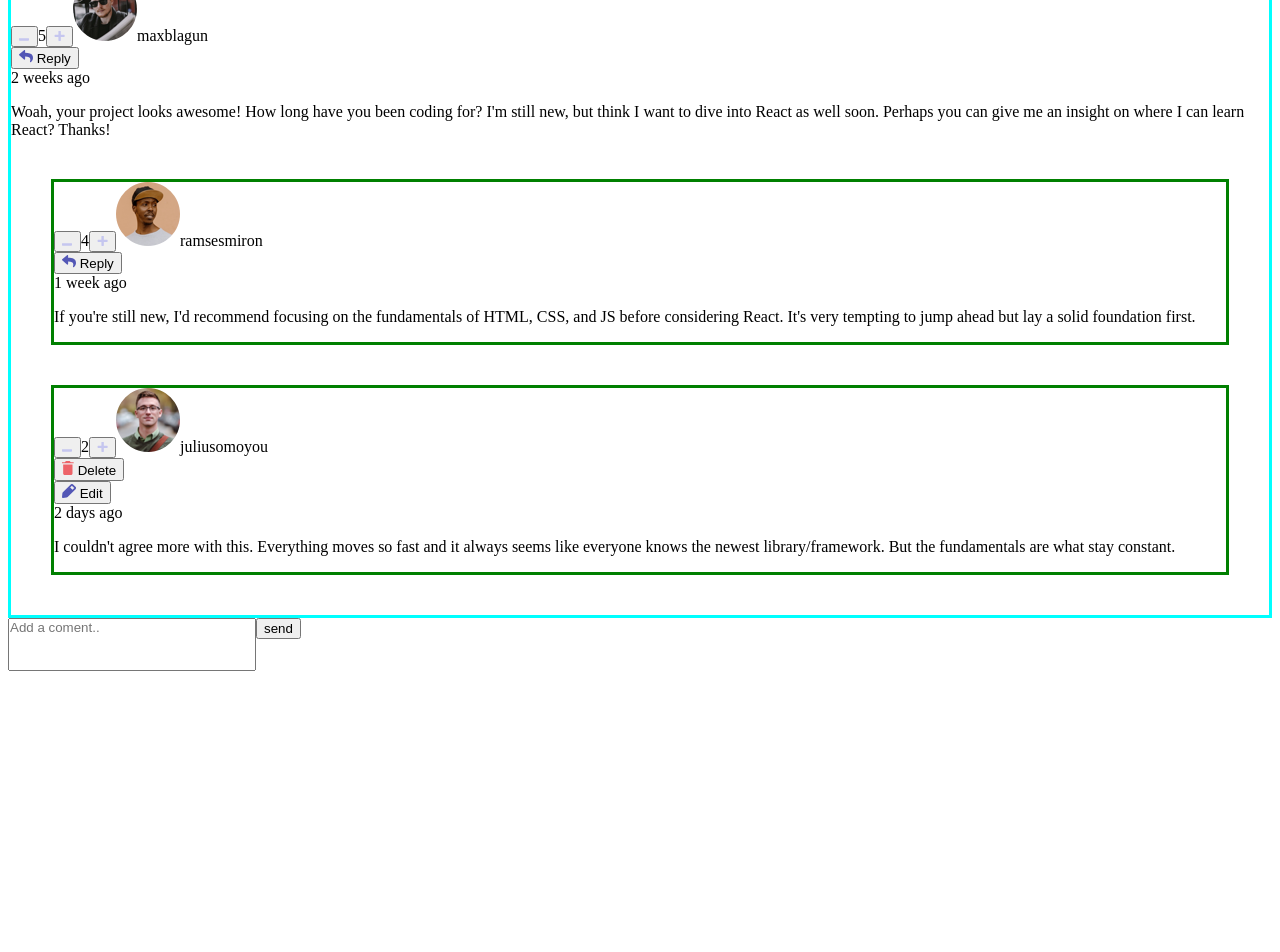
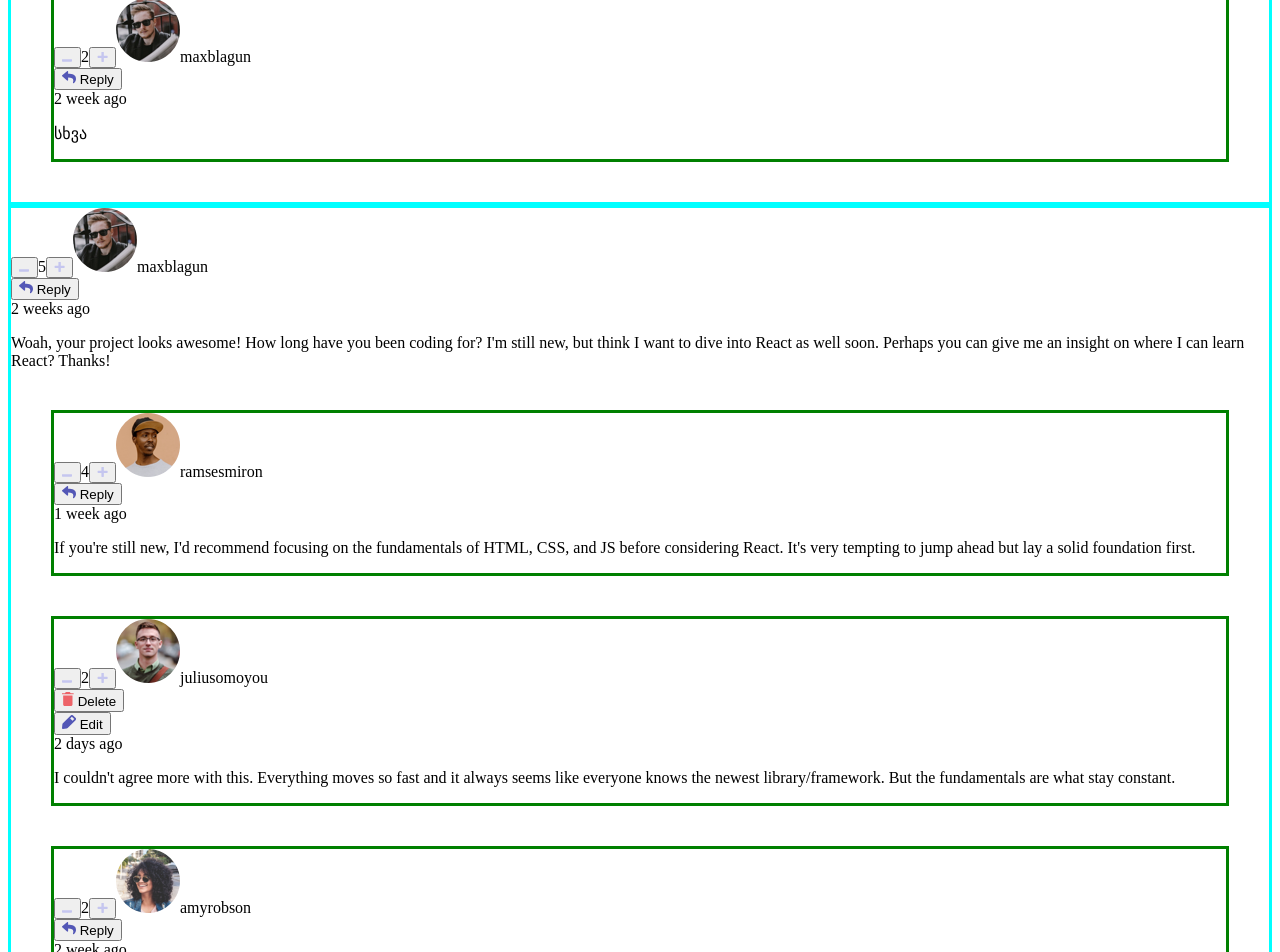
Before and after one commit to juglika15/Comment-app, an Angular app: page / in a window 1280 px wide. Shown: the part 200-1152 px from the top of the page. Before the commit the page ends 879 px from the top, so only its background shows below. Built offline with nearby package versions, Linux system fonts and the light colour scheme.

Commit message:
minor improvements

```diff
--- a/src/app/add-comment/add-comment.component.ts
+++ b/src/app/add-comment/add-comment.component.ts
@@ -1,5 +1,4 @@
 import { Component, EventEmitter, Input, Output } from '@angular/core';
-import { Comment, CurrentUser } from '../app.component.model';
 
 @Component({
   selector: 'app-add-comment',
--- a/src/app/app.component.ts
+++ b/src/app/app.component.ts
@@ -19,7 +19,7 @@ export class AppComponent {
   );
 
   idCounter: number = JSON.parse(
-    localStorage.getItem('idCounter') || JSON.stringify(5)
+    localStorage.getItem('idCounter') || JSON.stringify(7)
   );
 
   updateLocalStorage() {
@@ -115,6 +115,7 @@ export class AppComponent {
         comment.replies.splice(item.index, 1);
       }
     }
+    this.updateLocalStorage();
   }
 
   scoreMinusHandler(index: number) {
--- a/src/app/app.service.ts
+++ b/src/app/app.service.ts
@@ -1,8 +1,28 @@
 import { Injectable } from '@angular/core';
+import dataJSON from '../data.json';
+import { Comment, CurrentUser } from './app.component.model';
 
 @Injectable({
   providedIn: 'root',
 })
 export class AppService {
-  buttonClick() {}
+  // comments: Array<Comment> = JSON.parse(
+  //   localStorage.getItem('comments') || JSON.stringify(dataJSON.comments)
+  // );
+  // currentUser: CurrentUser = JSON.parse(
+  //   localStorage.getItem('currentUser') || JSON.stringify(dataJSON.currentUser)
+  // );
+  // idCounter: number = JSON.parse(
+  //   //
+  //   //
+  //   //
+  //   localStorage.getItem('idCounter') || JSON.stringify(7)
+  // );
+  // updateLocalStorage() {
+  //   localStorage.setItem('idCounter', JSON.stringify(this.idCounter));
+  //   this.idCounter = JSON.parse(localStorage.getItem('idCounter')!);
+  //   localStorage.setItem('comments', JSON.stringify(this.comments));
+  //   this.comments = JSON.parse(localStorage.getItem('comments')!);
+  //   console.log(this.comments);
+  // }
 }
--- a/src/app/attach-comments/attach-comments.component.html
+++ b/src/app/attach-comments/attach-comments.component.html
@@ -59,9 +59,11 @@
     [currentUser]="currentUser"
     [comment]="comment"
     [activeSection]="activeSection"
+    (unclick)="press($event)"
+    [commentIndex]="commentIndex"
     (addComReply)="addComReply($event)"
     (addRepReply)="addRepReply($event)"
-    [replyComentInput]="replyComentInput"
+    [replyCommentInput]="replyCommentInput"
     (updatingReply)="updatingReply($event)"
     (deletingReply)="deleteReply($event)"
   ></app-attach-replies>
--- a/src/app/attach-comments/attach-comments.component.ts
+++ b/src/app/attach-comments/attach-comments.component.ts
@@ -21,7 +21,12 @@ export class AttachCommentsComponent {
   activeSection: ActiveSection | null = null;
   activityType = ActivityType;
 
-  replyComentInput: string = '';
+  commentIndex = -10;
+  press(index: number) {
+    this.commentIndex = index;
+  }
+
+  replyCommentInput: string = '';
 
   btnClick(type: ActivityType, comment: Comment, index: number) {
     this.activeSection = {
@@ -30,14 +35,13 @@ export class AttachCommentsComponent {
       replyingTo: comment.user.username,
       index: index,
     };
-
-    this.replyComentInput = `@${comment.user.username} `;
+    this.replyCommentInput = `@${comment.user.username} `;
   }
 
   addComReply(item: object) {
     this.addCommentReply.emit({ item: item, index: this.activeSection?.index });
     this.activeSection = null;
-    this.replyComentInput = '';
+    this.replyCommentInput = '';
   }
 
   addRepReply(item: any) {
--- a/src/app/attach-comments/attach-replies/attach-replies.component.html
+++ b/src/app/attach-comments/attach-replies/attach-replies.component.html
@@ -1,6 +1,6 @@
 <div *ngIf="replyComment()" class="reply">
   <img src="{{ currentUser.image.webp }}" alt="" />
-  <input type="text" [(ngModel)]="replyComentInput" />
+  <input type="text" [(ngModel)]="replyCommentInput" />
   <button (click)="addCommentReply()">Reply</button>
 </div>
 <div *ngIf="comment.replies.length">
@@ -16,7 +16,7 @@
     <div *ngIf="reply.user.username !== currentUser.username">
       <button
         class="btn-reply"
-        (click)="btnClick(activityType.Reply, reply, i)"
+        (click)="btnClick(activityType.Reply, reply, i, comment)"
       >
         <img src="../assets/images/icon-reply.svg" alt="reply icon" />
         Reply
@@ -25,7 +25,7 @@
     <div *ngIf="reply.user.username === currentUser.username">
       <button
         class="btn-delete"
-        (click)="btnClick(activityType.Delete, reply, i)"
+        (click)="btnClick(activityType.Delete, reply, i, comment)"
       >
         <img src="../assets/images/icon-delete.svg" alt="delete icon" />
         Delete
@@ -40,7 +40,10 @@
       </div>
     </div>
     <div *ngIf="reply.user.username === currentUser.username">
-      <button class="btn-edit" (click)="btnClick(activityType.Edit, reply, i)">
+      <button
+        class="btn-edit"
+        (click)="btnClick(activityType.Edit, reply, i, comment)"
+      >
         <img src="../assets/images/icon-edit.svg" alt="edit icon" />
         Edit
       </button>
@@ -53,7 +56,7 @@
       <input type="text" [(ngModel)]="reply.content" />
       <button (click)="updateReply(reply.content)">Update</button>
     </div>
-    <div *ngIf="replyReply(reply)" class="reply repreply">
+    <div *ngIf="replyReply(reply, comment)" class="reply repreply">
       <img src="{{ currentUser.image.webp }}" alt="" />
       <input type="text" [(ngModel)]="replyReplyInput" />
       <button (click)="addReplyReply()">Reply</button>
--- a/src/app/attach-comments/attach-replies/attach-replies.component.ts
+++ b/src/app/attach-comments/attach-replies/attach-replies.component.ts
@@ -6,13 +6,16 @@ import {
   ActivityType,
   Reply,
 } from 'src/app/app.component.model';
+import { AppService } from 'src/app/app.service';
 
 @Component({
   selector: 'app-attach-replies',
   templateUrl: './attach-replies.component.html',
   styleUrls: ['./attach-replies.component.scss'],
+  providers: [AppService],
 })
 export class AttachRepliesComponent {
+  constructor(private appService: AppService) {}
   @Input() comments!: Array<Comment>;
   @Input() currentUser!: CurrentUser;
   @Input() comment!: Comment;
@@ -22,11 +25,15 @@ export class AttachRepliesComponent {
 
   @Output() addComReply = new EventEmitter<object>();
   @Output() addRepReply = new EventEmitter<object>();
-  @Input() replyComentInput!: string;
+  @Input() replyCommentInput!: string;
+
+  // to fide unclicked inputs
+  @Output() unclick = new EventEmitter<number>();
+  @Input() commentIndex!: number;
 
   replyReplyInput: string = '';
 
-  btnClick(type: ActivityType, reply: Reply, index: number) {
+  btnClick(type: ActivityType, reply: Reply, index: number, comment: Comment) {
     this.activeSection = {
       type: type,
       id: reply.id,
@@ -35,29 +42,27 @@ export class AttachRepliesComponent {
     };
 
     this.replyReplyInput = `@${reply.user.username} `;
+    this.unclick.emit(this.comments.indexOf(comment));
   }
 
   replyComment() {
-    if (this.comment.id === this.activeSection?.id) {
-    }
     return (
       this.activeSection?.type === ActivityType.Reply &&
       this.activeSection.id === this.comment.id
     );
   }
 
-  replyReply(reply: Reply) {
-    if (reply.id === this.activeSection?.id) {
-    }
+  replyReply(reply: Reply, comment: Comment) {
     return (
       this.activeSection?.type === ActivityType.Reply &&
-      this.activeSection.id === reply.id
+      this.activeSection.id === reply.id &&
+      this.comments.indexOf(comment) === this.commentIndex
     );
   }
 
   addCommentReply() {
     this.addComReply.emit({
-      reply: this.replyComentInput,
+      reply: this.replyCommentInput,
       replyingTo: this.activeSection?.replyingTo,
     });
   }
--- a/src/data.json
+++ b/src/data.json
@@ -19,7 +19,22 @@
         },
         "username": "amyrobson"
       },
-      "replies": []
+      "replies": [
+        {
+          "id": 5,
+          "content": "სხვა",
+          "createdAt": "2 week ago",
+          "score": 2,
+          "replyingTo": "amyrobson",
+          "user": {
+            "image": {
+              "png": "../assets/images/avatars/image-maxblagun.png",
+              "webp": "../assets/images/avatars/image-maxblagun.webp"
+            },
+            "username": "maxblagun"
+          }
+        }
+      ]
     },
     {
       "id": 2,
@@ -61,6 +76,20 @@
             },
             "username": "juliusomo"
           }
+        },
+        {
+          "id": 6,
+          "content": "კიდე სხვა",
+          "createdAt": "2 week ago",
+          "score": 2,
+          "replyingTo": "maxblagun",
+          "user": {
+            "image": {
+              "png": "../assets/images/avatars/image-amyrobson.png",
+              "webp": "../assets/images/avatars/image-amyrobson.webp"
+            },
+            "username": "amyrobson"
+          }
         }
       ]
     }
```
Also changed, not shown: 1 other file (tests, documents, lock files or other folders).
